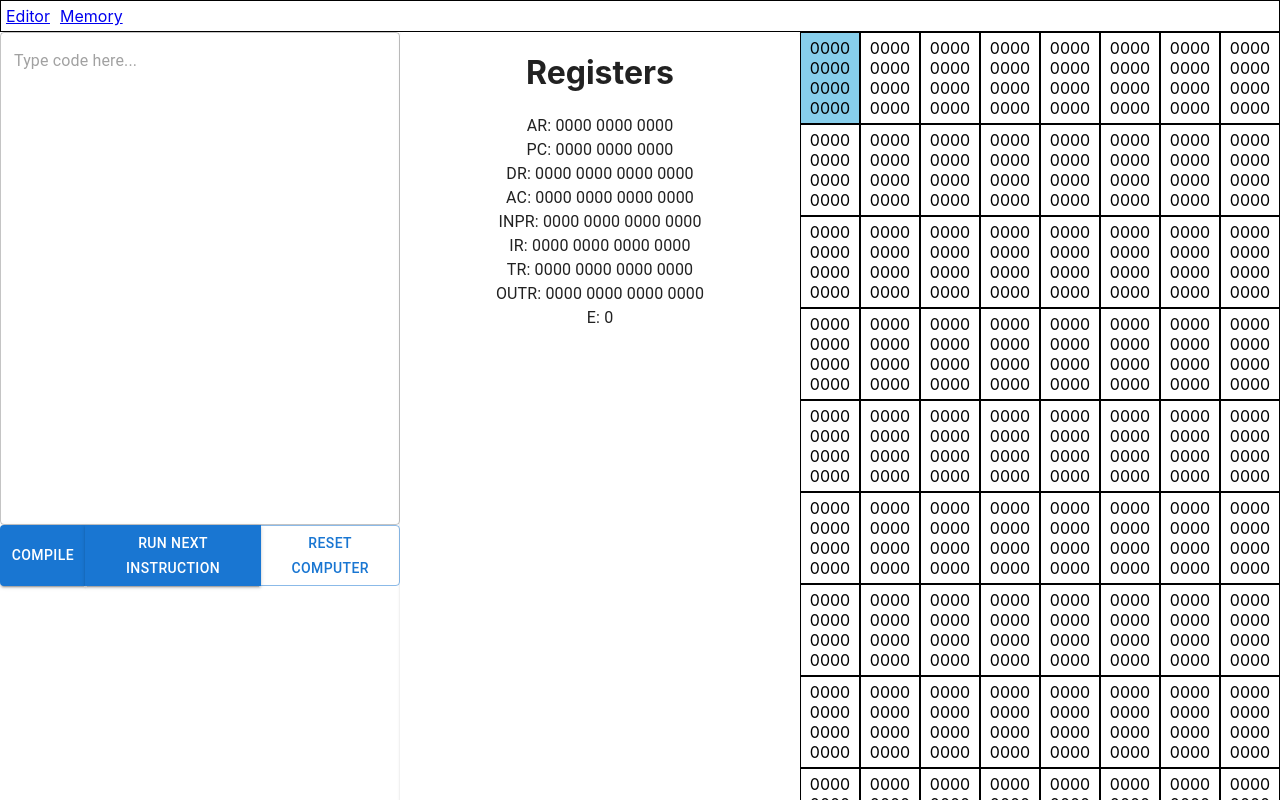
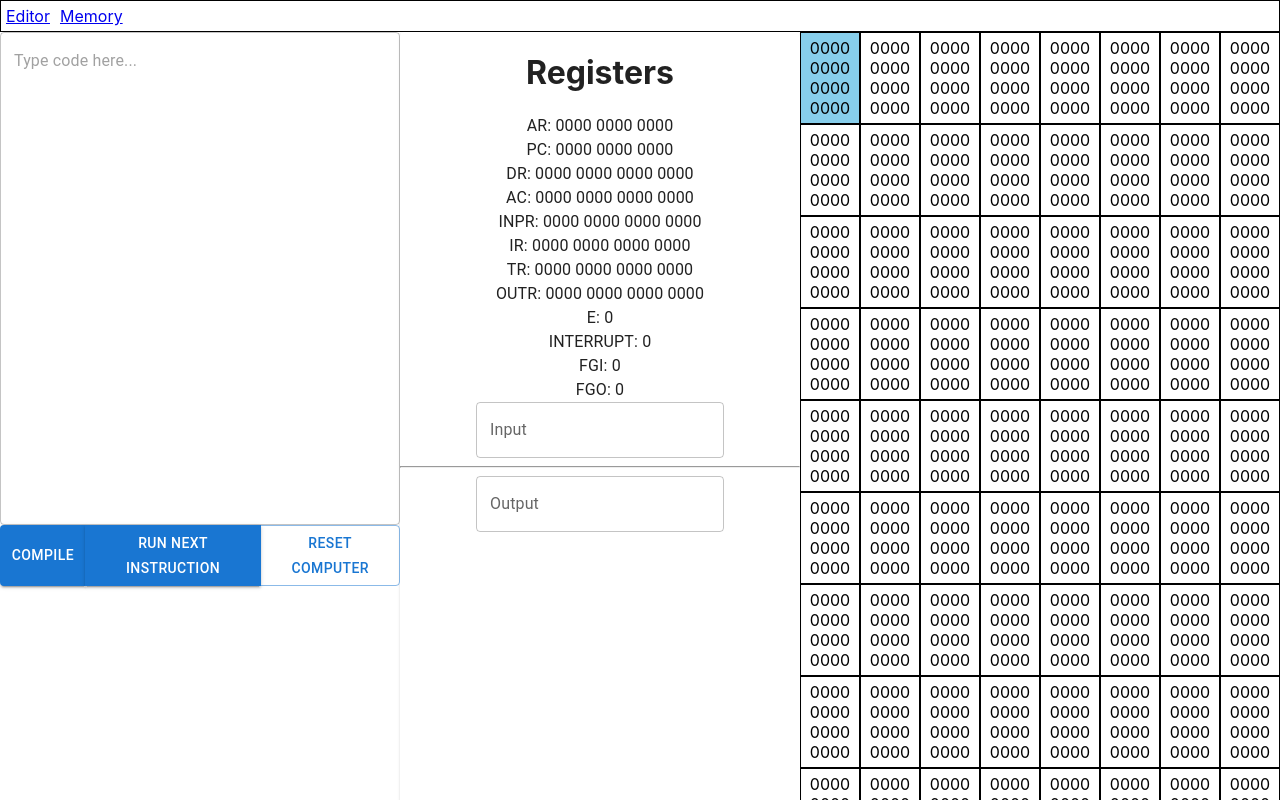
Before and after one commit to Samarthya2912/CISC-Compiler-and-Resource-Simulator, a React (Create React App) app: page / in a window 1280 px wide. Shown: the top 800 px of the page. Built offline with nearby package versions, Linux system fonts and the light colour scheme.

Commit message:
io instructions

```diff
--- a/src/App.js
+++ b/src/App.js
@@ -6,12 +6,14 @@ import Navbar from "./components/Navbar";
 import ResourceContextProvider from "./contexts/resources";
 import Registers from "./components/Registers";
 import CodeContextProvider from "./contexts/code";
+import InputOutputContextProvider from "./contexts/inputoutput";
 
 function App() {
   return (
     <Router>
       <ResourceContextProvider>
         <CodeContextProvider>
+          <InputOutputContextProvider>
             <Navbar />
             <div className="App">
               <Switch>
@@ -34,6 +36,7 @@ function App() {
                 <h1>404 INVALID ROUTE</h1>
               </Switch>
             </div>
+          </InputOutputContextProvider>
         </CodeContextProvider>
       </ResourceContextProvider>
     </Router>
--- a/src/bitset.js
+++ b/src/bitset.js
@@ -13,9 +13,10 @@ class bitset {
         return str;
     }
 
-    set(index, val = 1) {
-        if(index < 0 || index >= this.size) throw new Error("Out of range error");
-        this.bitarray[this.size-1-index] = val;
+    set() {
+        for(let i = 0; i < this.size; i++) {
+            this.bitarray[i] = 1;
+        }
     }
 
     static hex2bin(hex) {
--- /dev/null
+++ b/src/components/IOTerminal.js
@@ -0,0 +1,38 @@
+import React, { useContext } from "react";
+import { TextField } from "@mui/material";
+import { inputOutputContext } from "../contexts/inputoutput";
+import { resourceContext } from "../contexts/resources";
+
+const IOTerminal = () => {
+  const [io, setIo] = useContext(inputOutputContext);
+  const [resources, setResources] = useContext(resourceContext)
+
+  const inputChangeHandler = () => {
+      let newresources = {...resources };
+      newresources.registers["FGI"].set()
+  };
+
+  const outputChangeHandler = () => {};
+
+  return (
+    <>
+      <TextField
+        id="outlined-basic"
+        label="Input"
+        variant="outlined"
+        value={io.input}
+        onChange={inputChangeHandler}
+      />
+      <hr />
+      <TextField
+        id="outlined-basic"
+        label="Output"
+        variant="outlined"
+        value={io.output}
+        onChange={outputChangeHandler}
+      />
+    </>
+  );
+};
+
+export default IOTerminal;
--- a/src/components/Registers.js
+++ b/src/components/Registers.js
@@ -1,6 +1,7 @@
 import { Paper, Typography } from "@mui/material";
 import React, { useContext } from "react";
 import { resourceContext } from "../contexts/resources";
+import IOTerminal from "./IOTerminal";
 
 const Registers = () => {
   const [{ registers }] = useContext(resourceContext);
@@ -15,6 +16,7 @@ const Registers = () => {
           </Typography>
         ))}
       </div>
+      <IOTerminal />
     </Paper>
   );
 };
--- /dev/null
+++ b/src/contexts/inputoutput.js
@@ -0,0 +1,12 @@
+import { createContext, useState } from "react";
+
+export const inputOutputContext = createContext();
+
+export default function InputOutputContextProvider(props) {
+  const [io, setIo] = useState({ input: "", output: "" });
+  return (
+    <inputOutputContext.Provider value={[io, setIo]}>
+      {props.children}
+    </inputOutputContext.Provider>
+  );
+}
--- a/src/contexts/resources.js
+++ b/src/contexts/resources.js
@@ -24,7 +24,10 @@ export default function ResourceContextProvider(props) {
       IR: new bitset(16),
       TR: new bitset(16),
       OUTR: new bitset(16),
-      E: new bitset(1)
+      E: new bitset(1),
+      INTERRUPT: new bitset(1),
+      FGI: new bitset(1),
+      FGO: new bitset(1)
     },
     MEMORY: memory_arr,
   });
```
Also changed, not shown: src/functions/inputOutputInstructionFunction.js (added, +34 -0 lines). Lines whose indentation alone changed are shown as unchanged.
